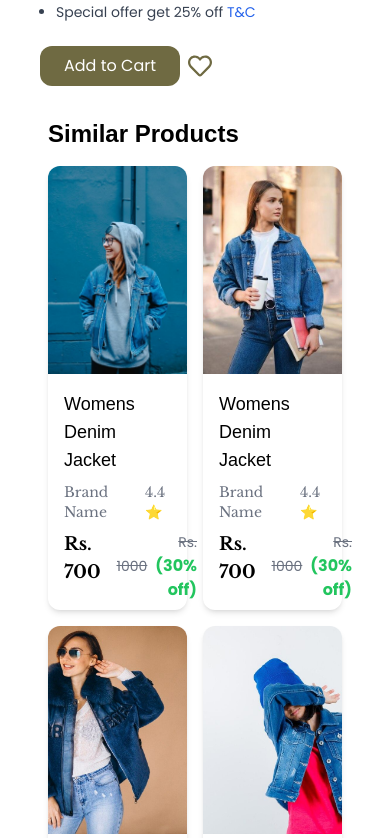
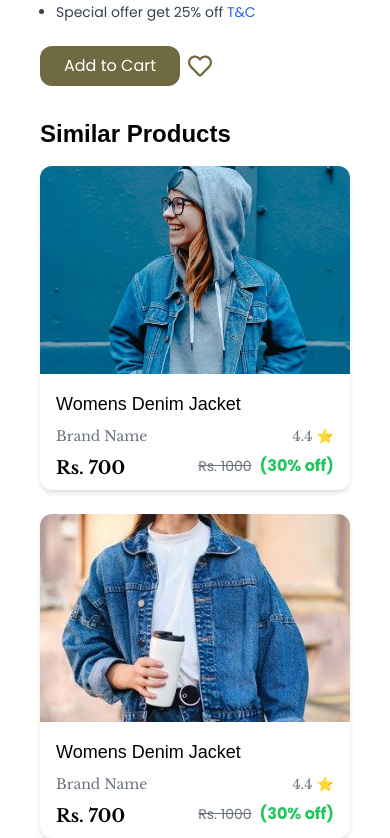
Before and after one commit to Atiqa-Hameed/ClothingWebsite, a React (Vite) app: page /product/1 in a window 390 px wide. Shown: the part 1867-2705 px from the top of the page. Built offline with nearby package versions, Linux system fonts and the light colour scheme; a web font is replaced by a local one.

Commit message:
update files

```diff
--- a/src/components/AccessoriesCard.jsx
+++ b/src/components/AccessoriesCard.jsx
@@ -2,17 +2,17 @@ import React from 'react';
 
 const accessoriesData = [
   {
-    imgSrc: '/src/assets/6.png', // Path to the first image
+    imgSrc: '/src/assets/6.png',
     bgClass: 'bg-gray-300',
     description: 'Lorem ipsum dolor sit amet consectetur. Mi enim a curabitur odio risus donec quis donec vel.'
   },
   {
-    imgSrc: '/src/assets/12.png', // Path to the second image
+    imgSrc: '/src/assets/12.png',
     bgClass: 'bg-pink-100',
     description: 'Lorem ipsum dolor sit amet consectetur. Nisl elit potenti diam quis condimentum sed purus suspendisse.'
   },
   {
-    imgSrc: '/src/assets/10.png', // Path to the third image
+    imgSrc: '/src/assets/10.png',
     bgClass: 'bg-gray-200',
     description: 'Lorem ipsum dolor sit amet consectetur. Fermentum dolor id cras in eu tempor euismod ac.'
   }
@@ -27,14 +27,14 @@ const AccessoriesCard = () => {
       <p className="font-sans text-sm lg:text-xl mt-4">
         Lorem ipsum dolor sit amet consectetur.
       </p>
-    <div className="grid grid-cols-1 sm:grid-cols-2 lg:grid-cols-3 gap-8 px-32 mt-20">
+      <div className="grid grid-cols-1 sm:grid-cols-2 lg:grid-cols-3 gap-8 px-24 mt-20">
         {accessoriesData.map((item, index) => (
           <div key={index} className="flex flex-col items-center bg-white">
             <div className={item.bgClass}>
               <img
                 src={item.imgSrc}
                 alt="Accessories"
-              className="w-full h-[400px] object-cover"
+                className="w-full h-[450px] object-cover"
               />
             </div>
             <h2 className="text-gray-800 text-xl font-semibold mt-4">ACCESSORIES</h2>
--- a/src/components/SimilarProducts.jsx
+++ b/src/components/SimilarProducts.jsx
@@ -1,12 +1,11 @@
 import React from 'react';
 import { Link } from 'react-router-dom'; // Import Link from react-router-dom
 
-const SimilarProducts = ({ title,products }) => {
-
+const SimilarProducts = ({ title, products }) => {
   return (
-    <div className="mb-20 px-6 mt-8">
+    <div className="mb-20 px-4 sm:px-6 mt-8">
       <h3 className="text-2xl font-semibold mb-4">{title}</h3>
-      <div className="grid grid-cols-2 sm:grid-cols-3 lg:grid-cols-4 gap-4">
+      <div className="grid grid-cols-1 sm:grid-cols-1 md:grid-cols-2 lg:grid-cols-4 gap-6">
         {products.map((product) => (
           <div key={product.id} className="text-left shadow-md rounded-xl">
             {/* Wrap the product in a Link for navigation */}
@@ -17,15 +16,14 @@ const SimilarProducts = ({ title,products }) => {
                 className="w-full h-52 object-cover mb-4 rounded-t-xl"
               />
               <div className="px-4 pb-2">
-
                 <h4 className="text-lg font-medium mb-2">{product.name}</h4>
 
-                        <div className="flex justify-items-left mb-2 space-x-6">
+                <div className="flex justify-between mb-2">
                   <p className="text-sm text-gray-500">Brand Name</p>
                   <p className="text-sm text-gray-500">{product.rating} ⭐</p>
                 </div>
 
-                        <div className="flex justify-items-center space-x-4">
+                <div className="flex justify-between space-x-4">
                   {/* Price on the left */}
                   <p className="text-lg font-bold text-black">
                     Rs. {product.price}
@@ -46,107 +44,7 @@ const SimilarProducts = ({ title,products }) => {
         ))}
       </div>
     </div>
-
   );
 };
+
 export default SimilarProducts;
-
-
-
-
-
-
-
-
-// import React from 'react';
-
-// const SimilarProducts = ({title}) => {
-//   // Sample similar products data
-//   const similarProducts = [
-//     {
-//       id: 13,
-//       name: 'Womens Denim Jacket',
-//       price: '700',
-//       originalPrice: '1000',
-//       discount: '30%',
-//       rating: 4.4,
-//       image: '/src/assets/img1.png'
-//     },
-//     {
-//       id: 14,
-//       name: 'Womens Denim Jacket - Variant ',
-//       price: '700',
-//       originalPrice: '1000',
-//       discount: '30%',
-//       rating: 4.4,
-//       image: '/src/assets/img5.png'
-//     },
-//     {
-//       id: 15,
-//       name: 'Womens Denim Jacket - Variant ',
-//       price: '700',
-//       originalPrice: '1000',
-//       discount: '30%',
-//       rating: 4.4,
-//       image: '/src/assets/7.png'
-
-//     },
-//     {
-//       id: 16,
-//       name: 'Womens Denim Jacket - Variant ',
-//       price: '700',
-//       originalPrice: '1000',
-//       discount: '30%',
-//       rating: 4.4,
-//       image: '/src/assets/img4.png'
-
-//     }
-//   ];
-
-//   return (
-//     <div className="mb-20 px-6 mt-8">
-//     <h3 className="text-2xl font-semibold mb-4">{title}</h3>
-//     <div className="grid grid-cols-2 sm:grid-cols-3 lg:grid-cols-4 gap-4">
-//       {similarProducts.map((product) => (
-//         <div
-//           key={product.id}
-//           className="text-left shadow-md rounded-xl"
-//         >
-//           <img
-//             src={product.image}
-//             alt={product.name}
-//             className="w-full h-52 object-cover  mb-4 rounded-t-xl"
-//           />
-//           <div className="px-4 pb-2">
-
-//           <h4 className="text-lg font-medium mb-2">{product.name}</h4>
-
-//           <div className="flex justify-items-left mb-2 space-x-6">
-//             <p className="text-sm text-gray-500">Brand Name</p>
-//             <p className="text-sm text-gray-500">{product.rating} ⭐</p>
-//           </div>
-
-//           <div className="flex justify-items-center space-x-4">
-//             {/* Price on the left */}
-//             <p className="text-lg font-bold text-black">
-//               Rs. {product.price}
-//             </p>
-//             {/* Discounted Price on the right */}
-//             <div className="text-right">
-//               <span className="line-through text-gray-500 text-sm">
-//                 Rs. {product.originalPrice}
-//               </span>
-//               <span className="text-green-500 font-semibold ml-2">
-//                 ({product.discount} off)
-//               </span>
-//             </div>
-//           </div>
-//           </div>
-//         </div>
-//       ))}
-//     </div>
-//   </div>
-
-//   );
-// };
-// export default SimilarProducts;
--- a/src/components/Slider.jsx
+++ b/src/components/Slider.jsx
@@ -1,6 +1,3 @@
-
-
-
 
 import React from 'react';
 import { Swiper, SwiperSlide } from 'swiper/react';
```
Lines whose indentation alone changed are shown as unchanged.
